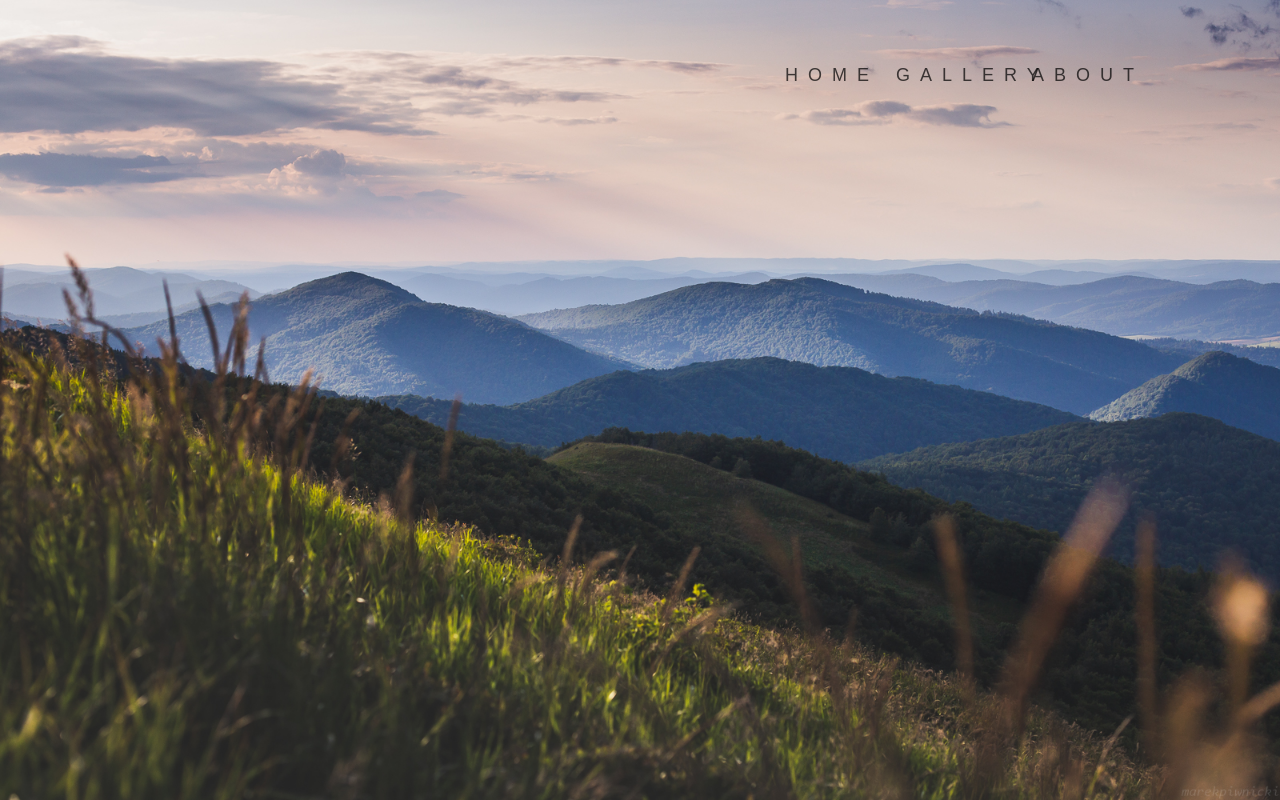
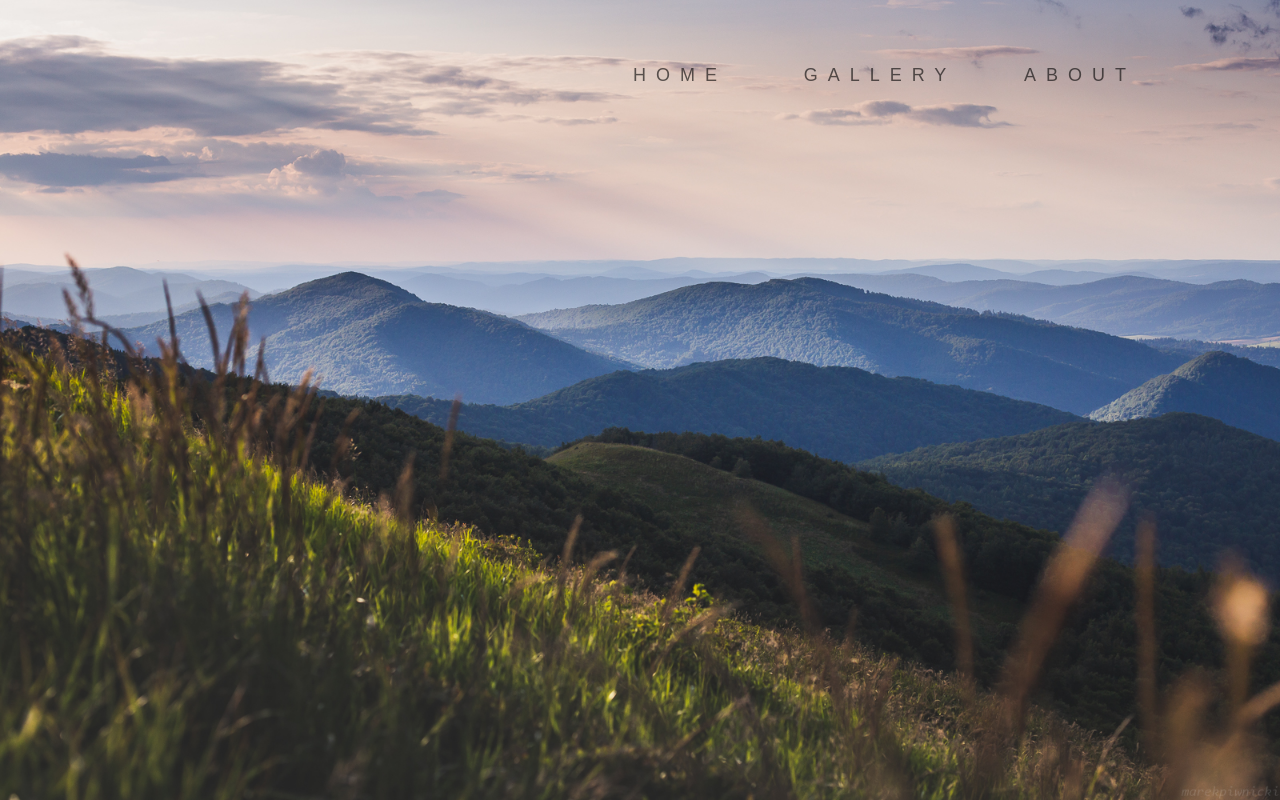
Before and after one commit to marpiwnicki/hikeme, a plain HTML site: page index.html in a window 1280 px wide. Drawn offline with Linux system fonts and the light colour scheme.

Commit message:
fixes in menu

```diff
--- a/css/menu.css
+++ b/css/menu.css
@@ -1,6 +1,6 @@
 div#menu {
-  width: 100%;
   height: 100px;
+  margin-right: 100px;
   background-color: transparent;
   overflow: hidden;
   z-index: 1;
@@ -9,32 +9,24 @@ div#menu {
   font-size: large;
   letter-spacing: 10px;
   font-weight: 100;
-
   text-align: center;
   line-height: 150px;
 }
 
-
-div#margin {
-  width: 60%;
+div#link {
+  width: 200px;
   height: 100%;
-  float: left;
-}
-
-div#link {
-  width: 10%;
-  height: 100%;
-  float: left;
+  float: right;
   position: relative;
   color: #000;
   text-decoration: none;
-  opacity: 0.7;
-
+  opacity: 0.6;
 }
 
 div#link:hover {
   color: #000;
   opacity: 1;
+
 
 }
 
--- a/index.html
+++ b/index.html
@@ -19,14 +19,14 @@
   <!-- <script src="js/scripts.js"></script> -->
 
   <div id="menu">
-    <div id="margin"> </div>
-    <div id="link"> Home </div>
+    <!-- <div id="margin"> </div> -->
 
-    <div id="link"> Gallery </div>
     <a href="about.html">
       <div id="link"> About </div>
     </a>
-    <div></div>
+
+    <div id="link"> Gallery </div>
+    <div id="link"> Home </div>
   </div>
   <div id="slider">
     <div>
```
